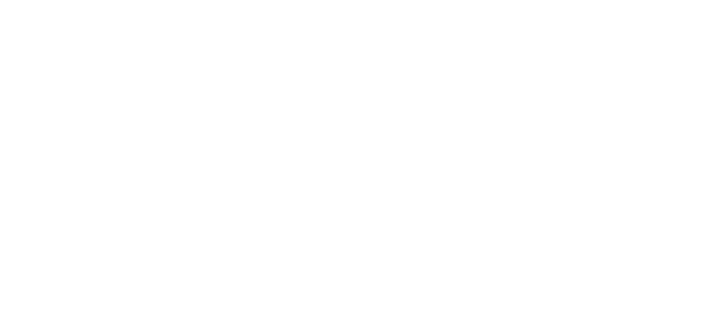
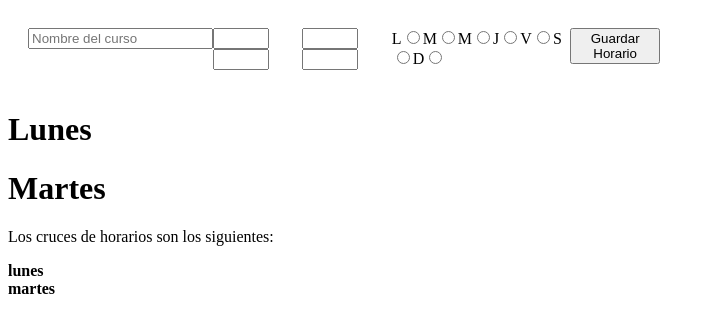
Before and after one commit to DonVoid18/R-horarios, a React (Vite) app: page / in a window 1280 px wide. Shown: the top 332 px of the page, without its empty margins (0-715 px from the left). Built offline with nearby package versions, Linux system fonts and the light colour scheme.

Commit message:
aplication schedule functional

```diff
--- a/package.json
+++ b/package.json
@@ -13,7 +13,8 @@
   "dependencies": {
     "gh-pages": "^3.2.3",
     "react": "^18.0.0",
-    "react-dom": "^18.0.0"
+    "react-dom": "^18.0.0",
+    "uuid": "^8.3.2"
   },
   "devDependencies": {
     "@types/react": "^18.0.0",
--- a/src/App.jsx
+++ b/src/App.jsx
@@ -1,5 +1,56 @@
+import { useState } from "react";
+import FormDate from "./Components/FormDate/FormDate";
+import ContainerCruses from "./Components/ContainerCruses/ContainerCruses";
 function App() {
-  return <div className="App"></div>;
+  const [courses, setCourses] = useState([]);
+  const saveCourses = (value) => {
+    // necesitamos los valores de la hora
+
+    setCourses([value, ...courses]);
+  };
+  const coursesOrder = (numberWeek) => {
+    return courses
+      .filter((course) => course.week_course === numberWeek)
+      .sort((a, b) => {
+        if (parseInt(a.hours_open_course) < parseInt(b.hours_open_course)) {
+          return -1;
+        }
+        if (
+          parseInt(a.hours_open_course) === parseInt(b.hours_open_course) &&
+          parseInt(a.minutes_open_course) < parseInt(b.minutes_open_course)
+        ) {
+          return -1;
+        }
+      });
+  };
+  return (
+    <div className="App">
+      <FormDate sendCourse={saveCourses}></FormDate>
+      <div className="container_schedule">
+        <div className="container_day_lunes">
+          <h1>Lunes</h1>
+          {coursesOrder("1").map((value) => (
+            <h1 key={value.id}>
+              {value.name_course} - {value.hours_open_course}:
+              {value.minutes_open_course} - {value.hours_finish_course}:
+              {value.minutes_finish_course}
+            </h1>
+          ))}
+        </div>
+        <div className="container_day_martes">
+          <h1>Martes</h1>
+          {coursesOrder("2").map((value) => (
+            <h1 key={value.id}>
+              {value.name_course} - {value.hours_open_course}:
+              {value.minutes_open_course} - {value.hours_finish_course}:
+              {value.minutes_finish_course}
+            </h1>
+          ))}
+        </div>
+      </div>
+      <ContainerCruses courses={courses}></ContainerCruses>
+    </div>
+  );
 }
 
 export default App;
--- /dev/null
+++ b/src/Components/ButtonHour/ButtonHour.jsx
@@ -0,0 +1,7 @@
+import "./ButtonHour.css";
+function ButtonHour({ name, min, max, cambio }) {
+  return (
+    <input type={"number"} name={name} min={min} max={max} onChange={cambio} required/>
+  );
+}
+export default ButtonHour;
--- /dev/null
+++ b/src/Components/ContainerCruses/ContainerCruses.jsx
@@ -0,0 +1,69 @@
+import { v4 as uuidv4 } from "uuid";
+import "./ContainerCruses.css";
+function ContainerCruses({ courses }) {
+  const coursesCrosses = (dayWeek) => {
+    let newCourses = courses
+      .filter((course) => course.week_course === dayWeek)
+      .sort((a, b) => {
+        if (parseInt(a.hours_open_course) < parseInt(b.hours_open_course)) {
+          return -1;
+        }
+        if (
+          parseInt(a.hours_open_course) === parseInt(b.hours_open_course) &&
+          parseInt(a.minutes_open_course) < parseInt(b.minutes_open_course)
+        ) {
+          return -1;
+        }
+      });
+
+    // aquí devolvemos todos los cursos que se cruzan en parejas de dos
+    let newCoursesCrosses = [];
+    let o_course = 0;
+    let f_course = 0;
+    for (let i = 0; i < newCourses.length - 1; i++) {
+      f_course =
+        parseInt(newCourses[i].hours_finish_course) * 60 +
+        parseInt(newCourses[i].minutes_finish_course);
+      o_course =
+        parseInt(newCourses[i + 1].hours_open_course) * 60 +
+        parseInt(newCourses[i + 1].minutes_open_course);
+
+      if (f_course > o_course) {
+        newCoursesCrosses.push({
+          id: uuidv4(),
+          c_1: newCourses[i].name_course,
+          c_2: newCourses[i + 1].name_course,
+          time: f_course - o_course
+        });
+      }
+    }
+    return newCoursesCrosses;
+  };
+  return (
+    <div className="container_courses_crosses">
+      <p>Los cruces de horarios son los siguientes: </p>
+      <div className="container_crosses crosses_lunes">
+        <div>
+          <strong>lunes</strong>
+        </div>
+
+        {coursesCrosses("1").map((value, index) => (
+          <span
+            key={value.id}
+          >{`${value.c_1} tiene cruce con ${value.c_2} un tiempo de ${value.time} minutos`}</span>
+        ))}
+      </div>
+      <div className="container_crosses crosses_martes">
+        <div>
+          <strong>martes</strong>
+        </div>
+        {coursesCrosses("2").map((value, index) => (
+          <span
+            key={value.id}
+          >{`${value.c_1} tiene cruce con ${value.c_2} un tiempo de ${value.time} minutos`}</span>
+        ))}
+      </div>
+    </div>
+  );
+}
+export default ContainerCruses;
--- /dev/null
+++ b/src/Components/FormDate/FormDate.css
@@ -0,0 +1,6 @@
+.form_courses{
+    width: 50%;
+    display: flex;
+    justify-content: space-between;
+    padding: 20px;
+}
--- /dev/null
+++ b/src/Components/FormDate/FormDate.jsx
@@ -0,0 +1,93 @@
+import { useState } from "react";
+import "./FormDate.css";
+import ButtonHour from "../ButtonHour/ButtonHour";
+import { v4 as uuidv4 } from "uuid";
+function FormDate({ sendCourse }) {
+  const [form, setForm] = useState({
+    name_course: undefined,
+    hours_open_course: undefined,
+    minutes_open_course: undefined,
+    hours_finish_course: undefined,
+    minutes_finish_course: undefined,
+    week_course: undefined,
+  });
+  const handleChange = (e) => {
+    setForm({
+      ...form,
+      [e.target.name]: e.target.value,
+    });
+  };
+  const sendForm = (e) => {
+    e.preventDefault();
+    sendCourse({id: uuidv4(), ...form});
+  };
+  return (
+    <div className="container_form_courses">
+      <form onSubmit={sendForm} className="form_courses">
+        <div className="container_input">
+          <input
+            type="text"
+            placeholder="Nombre del curso"
+            name="name_course"
+            onChange={handleChange}
+            required
+          />
+        </div>
+        <div className="container_input">
+          <ButtonHour
+            name={"hours_open_course"}
+            min={0}
+            max={23}
+            cambio={handleChange}
+          ></ButtonHour>
+          <ButtonHour
+            name={"minutes_open_course"}
+            min={0}
+            max={59}
+            cambio={handleChange}
+          ></ButtonHour>
+        </div>
+        <div className="container_input">
+          <ButtonHour
+            name={"hours_finish_course"}
+            min={0}
+            max={23}
+            cambio={handleChange}
+          ></ButtonHour>
+          <ButtonHour
+            name={"minutes_finish_course"}
+            min={0}
+            max={59}
+            cambio={handleChange}
+          ></ButtonHour>
+        </div>
+        <div className="container_input">
+          <label htmlFor="lunes">L</label>
+          <input type="radio" id="lunes" name="week_course" value="1" onChange={handleChange} required/>
+
+          <label htmlFor="martes">M</label>
+          <input type="radio" id="martes" name="week_course" value="2" onChange={handleChange}/>
+
+          <label htmlFor="miercoles">M</label>
+          <input type="radio" id="miercoles" name="week_course" value="3" onChange={handleChange}/>
+
+          <label htmlFor="jueves">J</label>
+          <input type="radio" id="jueves" name="week_course" value="4" onChange={handleChange}/>
+
+          <label htmlFor="viernes">V</label>
+          <input type="radio" id="viernes" name="week_course" value="5" onChange={handleChange}/>
+
+          <label htmlFor="sabado">S</label>
+          <input type="radio" id="sabado" name="week_course" value="6" onChange={handleChange}/>
+
+          <label htmlFor="domingo">D</label>
+          <input type="radio" id="domingo" name="week_course" value="7" onChange={handleChange}/>
+        </div>
+        <div className="container_button_send">
+          <button type="submit">Guardar Horario</button>
+        </div>
+      </form>
+    </div>
+  );
+}
+export default FormDate;
```
Also changed, not shown: src/Components/ButtonHour/ButtonHour.css (added), src/Components/ContainerCruses/ContainerCruses.css (added), 1 other file (tests, documents, lock files or other folders).
